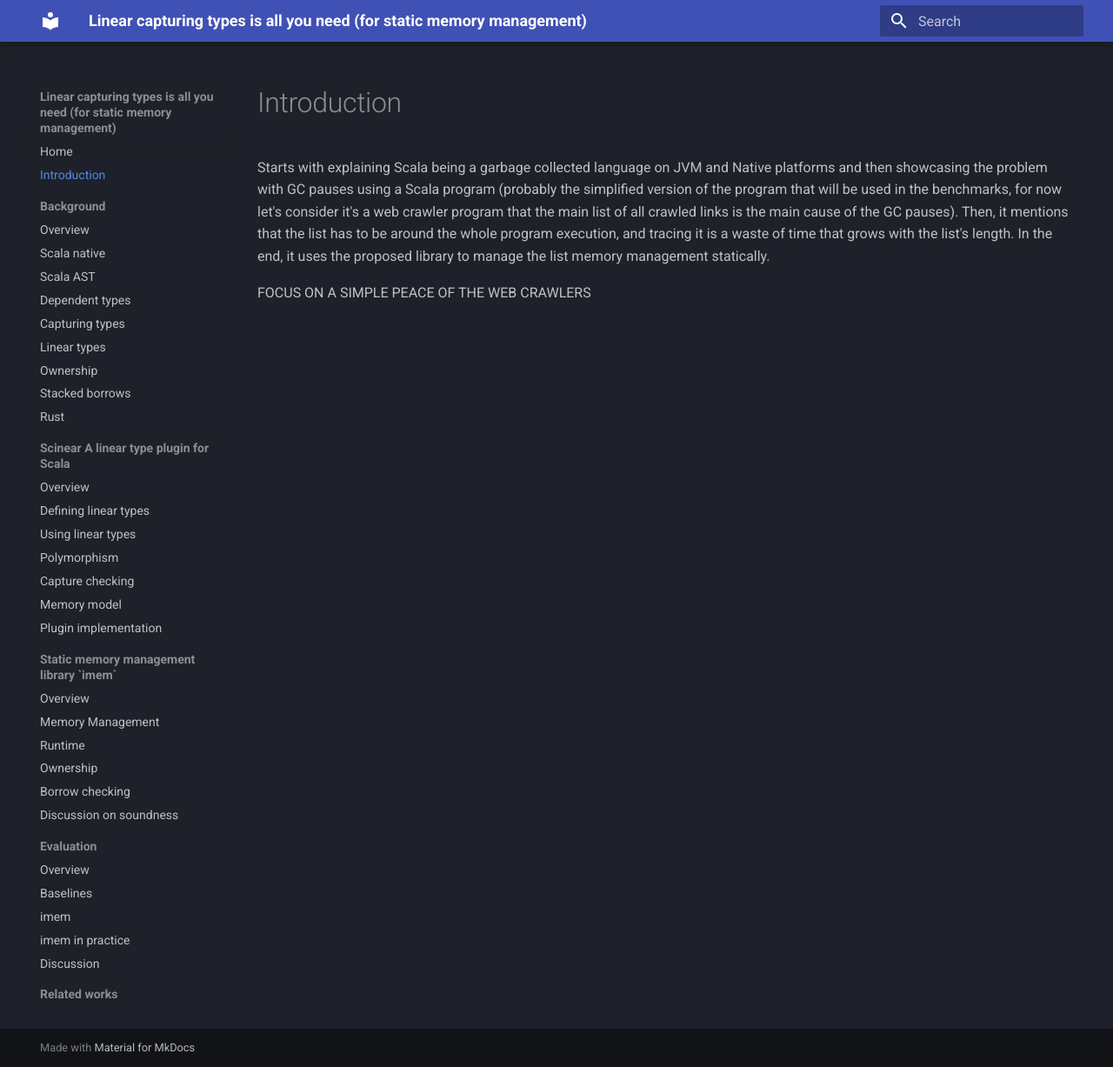
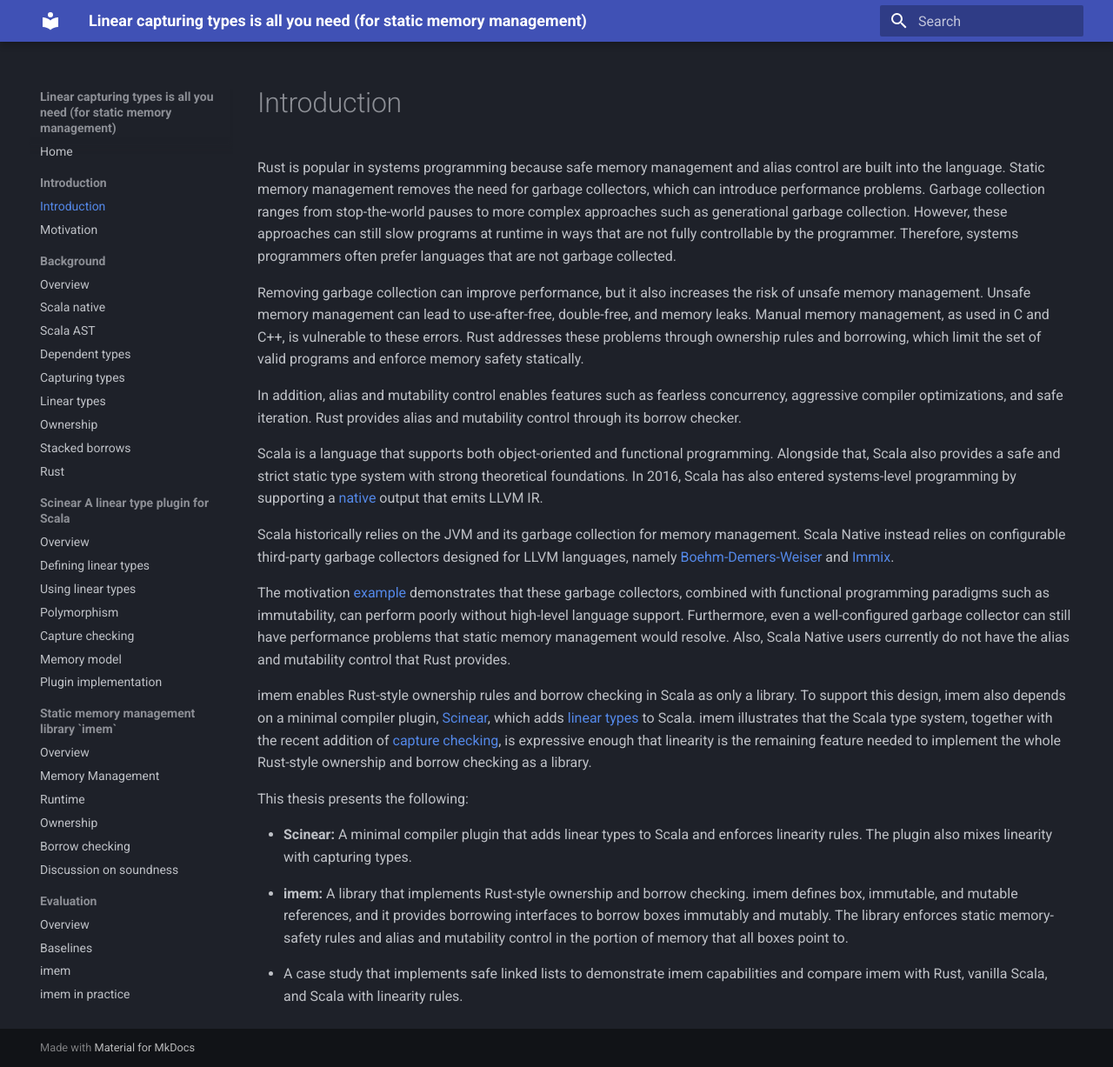
Before and after one commit to amsen20/masters-thesis, an MkDocs documentation site: the page built from docs/introduction/index.md, in a window 1280 px wide and 1227 px high. Shown: the whole window at 87% size. Built offline with MkDocs 1.6.1 and Material for MkDocs 9.7.7, drawn with Linux system fonts in a browser that asks for light colours.

Commit message:
Add introduction and motivation example

```diff
--- a/docs/introduction/index.md
+++ b/docs/introduction/index.md
@@ -1,5 +1,43 @@
 # Introduction
 
-Starts with explaining Scala being a garbage collected language on JVM and Native platforms and then showcasing the problem with GC pauses using a Scala program (probably the simplified version of the program that will be used in the benchmarks, for now let's consider it's a web crawler program that the main list of all crawled links is the main cause of the GC pauses). Then, it mentions that the list has to be around the whole program execution, and tracing it is a waste of time that grows with the list's length. In the end, it uses the proposed library to manage the list memory management statically.
+Rust is popular in systems programming because safe memory management and alias control are built into the language.
+Static memory management removes the need for garbage collectors, which can introduce performance problems.
+Garbage collection ranges from stop-the-world pauses to more complex approaches such as generational garbage collection.
+However, these approaches can still slow programs at runtime in ways that are not fully controllable by the programmer.
+Therefore, systems programmers often prefer languages that are not garbage collected.
 
-FOCUS ON A SIMPLE PEACE OF THE WEB CRAWLERS
+Removing garbage collection can improve performance, but it also increases the risk of unsafe memory management.
+Unsafe memory management can lead to use-after-free, double-free, and memory leaks.
+Manual memory management, as used in C and C++, is vulnerable to these errors.
+Rust addresses these problems through ownership rules and borrowing, which limit the set of valid programs and enforce memory safety statically.
+
+In addition, alias and mutability control enables features such as fearless concurrency, aggressive compiler optimizations, and safe iteration.
+Rust provides alias and mutability control through its borrow checker.
+
+Scala is a language that supports both object-oriented and functional programming.
+Alongside that, Scala also provides a safe and strict static type system with strong theoretical foundations.
+In 2016, Scala has also entered systems-level programming by supporting a [native](https://scala-native.org/en/latest/index.html) output that emits LLVM IR.
+
+Scala historically relies on the JVM and its garbage collection for memory management.
+Scala Native instead relies on configurable third-party garbage collectors designed for LLVM languages, namely [Boehm-Demers-Weiser](https://www.hboehm.info/gc/) and [Immix](https://www.steveblackburn.org/pubs/papers/immix-pldi-2008.pdf).
+
+The motivation [example](./motivation.md) demonstrates that these garbage collectors, combined with functional programming paradigms such as immutability, can perform poorly without high-level language support.
+Furthermore, even a well-configured garbage collector can still have performance problems that static memory management would resolve.
+Also, Scala Native users currently do not have the alias and mutability control that Rust provides.
+
+imem enables Rust-style ownership rules and borrow checking in Scala as only a library.
+To support this design, imem also depends on a minimal compiler plugin, [Scinear](../scinear/index.md), which adds [linear types](../background/linear-types.md) to Scala.
+imem illustrates that the Scala type system, together with the recent addition of [capture checking](../background/capturing-types.md), is expressive enough that linearity is the remaining feature needed to implement the whole Rust-style ownership and borrow checking as a library.
+
+This thesis presents the following:
+
+- **Scinear:**
+  A minimal compiler plugin that adds linear types to Scala and enforces linearity rules.
+  The plugin also mixes linearity with capturing types.
+
+- **imem:**
+  A library that implements Rust-style ownership and borrow checking.
+  imem defines box, immutable, and mutable references, and it provides borrowing interfaces to borrow boxes immutably and mutably.
+  The library enforces static memory-safety rules and alias and mutability control in the portion of memory that all boxes point to.
+
+- A case study that implements safe linked lists to demonstrate imem capabilities and compare imem with Rust, vanilla Scala, and Scala with linearity rules.
--- a/mkdocs.yml
+++ b/mkdocs.yml
@@ -23,7 +23,9 @@ plugins:
 # Navigation (Table of Contents)
 nav:
   - Home: index.md
-  - Introduction: introduction/index.md
+  - Introduction:
+      - Introduction: introduction/index.md
+      - Motivation: introduction/motivation.md
   - Background:
     - Overview: background/index.md
     - Scala native: background/scala-native.md
```
Also changed, not shown: docs/introduction/motivation.md (added, +104 -0 lines).
